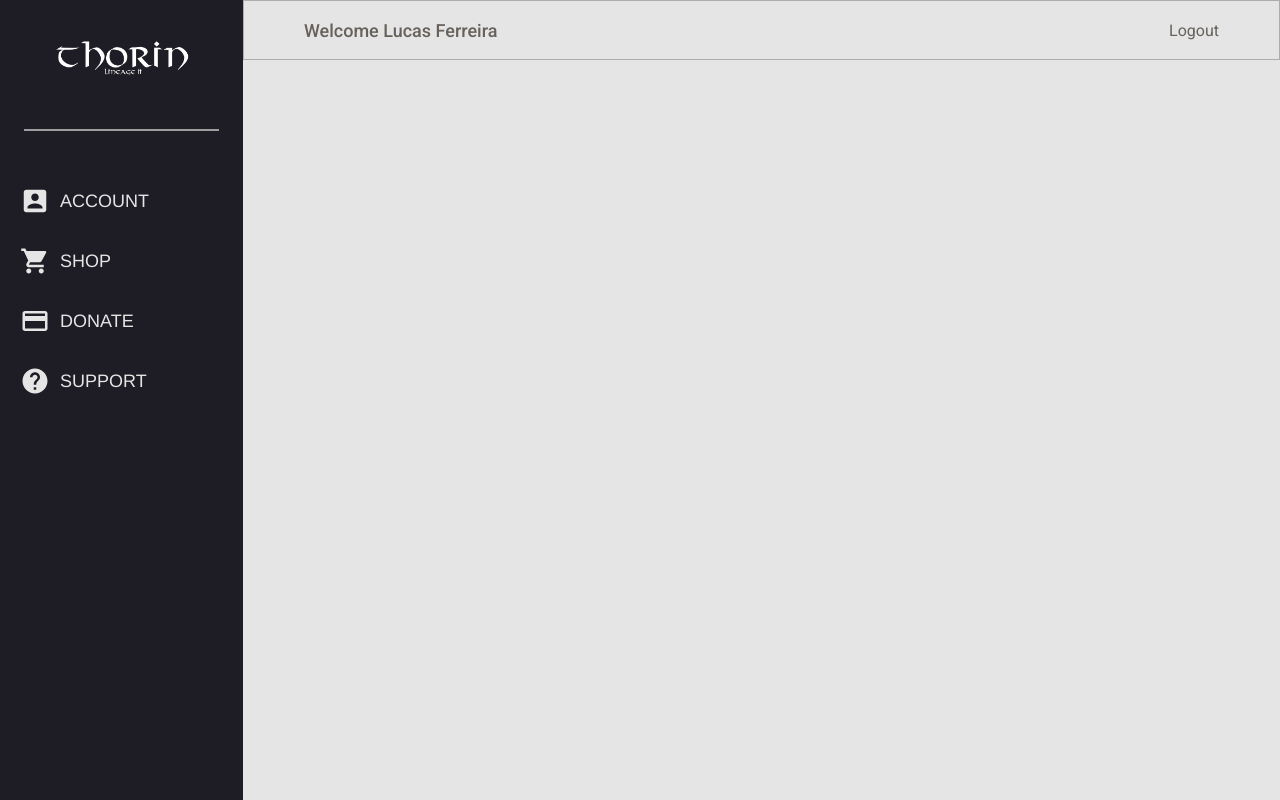
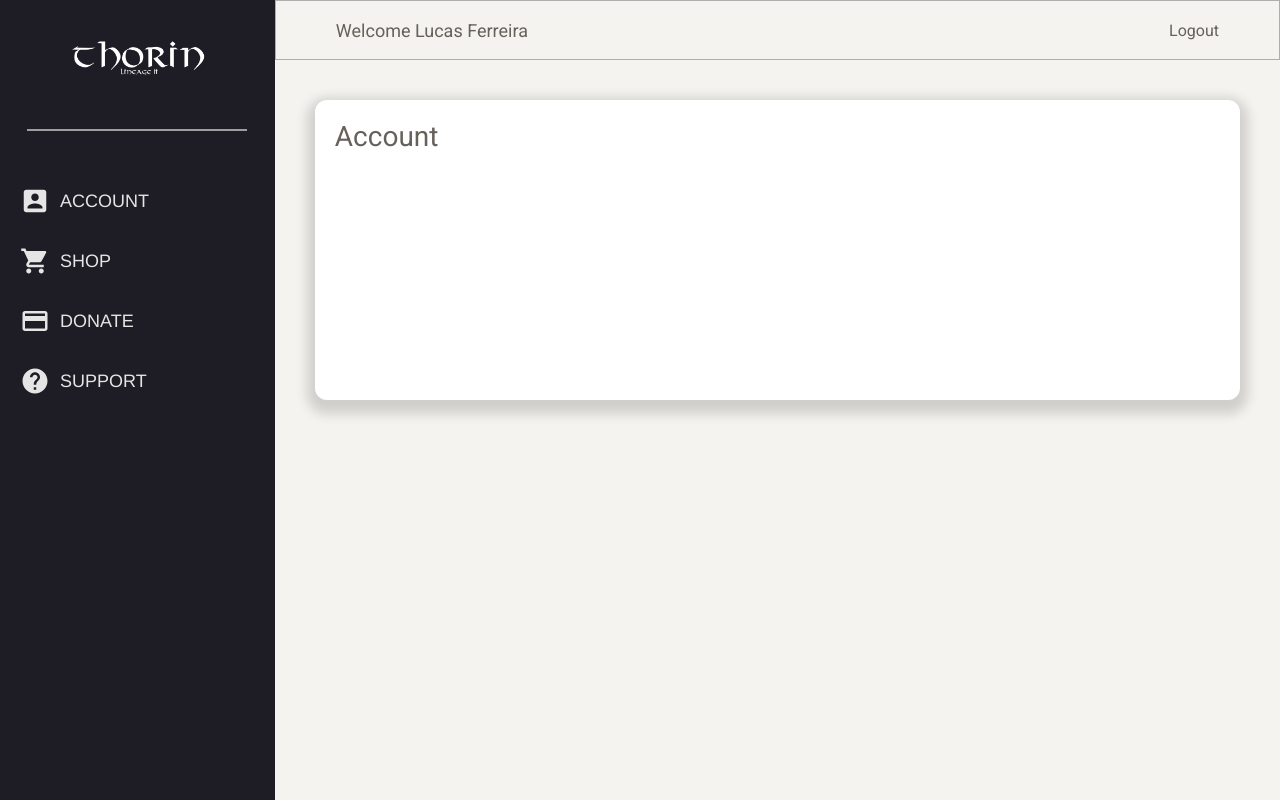
Before and after one commit to lucasfgs/l2-plataform, a React (Create React App) app: page /dashboard in a window 1280 px wide. Built offline with nearby package versions, Linux system fonts and the light colour scheme.

Commit message:
Dashboard card

```diff
--- a/src/components/Header/styles.js
+++ b/src/components/Header/styles.js
@@ -3,7 +3,7 @@ import styled from "styled-components";
 export const Container = styled.div`
   height: 60px;
   width: 100%;
-  /* background-color: #1e1c24; */
+
   /* background-image: linear-gradient(62deg, #d05f23 0%, #bb471d 100%); */
   border: 1px solid #adadad;
   padding: 0 60px;
@@ -19,7 +19,7 @@ export const Profile = styled.div`
 export const ProfileText = styled.h1`
   color: #66615b;
   font-size: 18px;
-  font-weight: 500;
+  font-weight: 400;
 `;
 
 export const Logout = styled.a`
--- a/src/components/Sidebar/styles.js
+++ b/src/components/Sidebar/styles.js
@@ -1,7 +1,7 @@
 import styled from "styled-components";
 
 export const Container = styled.div`
-  width: 300px;
+  width: 350px;
   height: 100%;
   background-color: #1e1c24;
   /* background-image: linear-gradient(
--- a/src/pages/Dashboard/index.js
+++ b/src/pages/Dashboard/index.js
@@ -6,7 +6,7 @@ import Donate from "./views/Donate";
 import Shop from "./views/Shop";
 import Support from "./views/Support";
 
-import { Container, Main } from "./styles";
+import { Container, Main, Section, SectionTitle, SectionCard } from "./styles";
 import Header from "../../components/Header";
 import Sidebar from "../../components/Sidebar";
 import api from "../../services/api";
@@ -33,12 +33,17 @@ export default function Dashboard({ history }) {
         <Sidebar />
         <Main>
           <Header />
+          <Section>
+            <SectionCard>
+              <SectionTitle>Account</SectionTitle>
               <Switch>
                 <Route path="/dashboard/account" component={Account} />
                 <Route path="/dashboard/account" component={Account} />
                 <Route path="/dashboard/account" component={Account} />
                 <Route path="/dashboard/account" component={Account} />
               </Switch>
+            </SectionCard>
+          </Section>
         </Main>
       </Container>
       {/* )} */}
--- a/src/pages/Dashboard/styles.js
+++ b/src/pages/Dashboard/styles.js
@@ -2,7 +2,7 @@ import styled from "styled-components";
 
 export const Container = styled.div`
   display: flex;
-  background: #e5e5e5;
+  background: #f4f3ef;
   height: 100vh;
   min-height: 500px;
 `;
@@ -10,3 +10,23 @@ export const Container = styled.div`
 export const Main = styled.div`
   width: 100%;
 `;
+
+export const Section = styled.div`
+  padding: 40px 40px;
+`;
+
+export const SectionTitle = styled.h1`
+  color: #66615b;
+  font-size: 28px;
+  font-weight: 400;
+  width: 200px;
+`;
+
+export const SectionCard = styled.div`
+  width: 100%;
+  min-height: 300px;
+  padding: 20px 20px;
+  background: #fff;
+  border-radius: 12px;
+  box-shadow: 0 6px 12px 8px rgba(0, 0, 0, 0.15);
+`;
```
Lines whose indentation alone changed are shown as unchanged.
